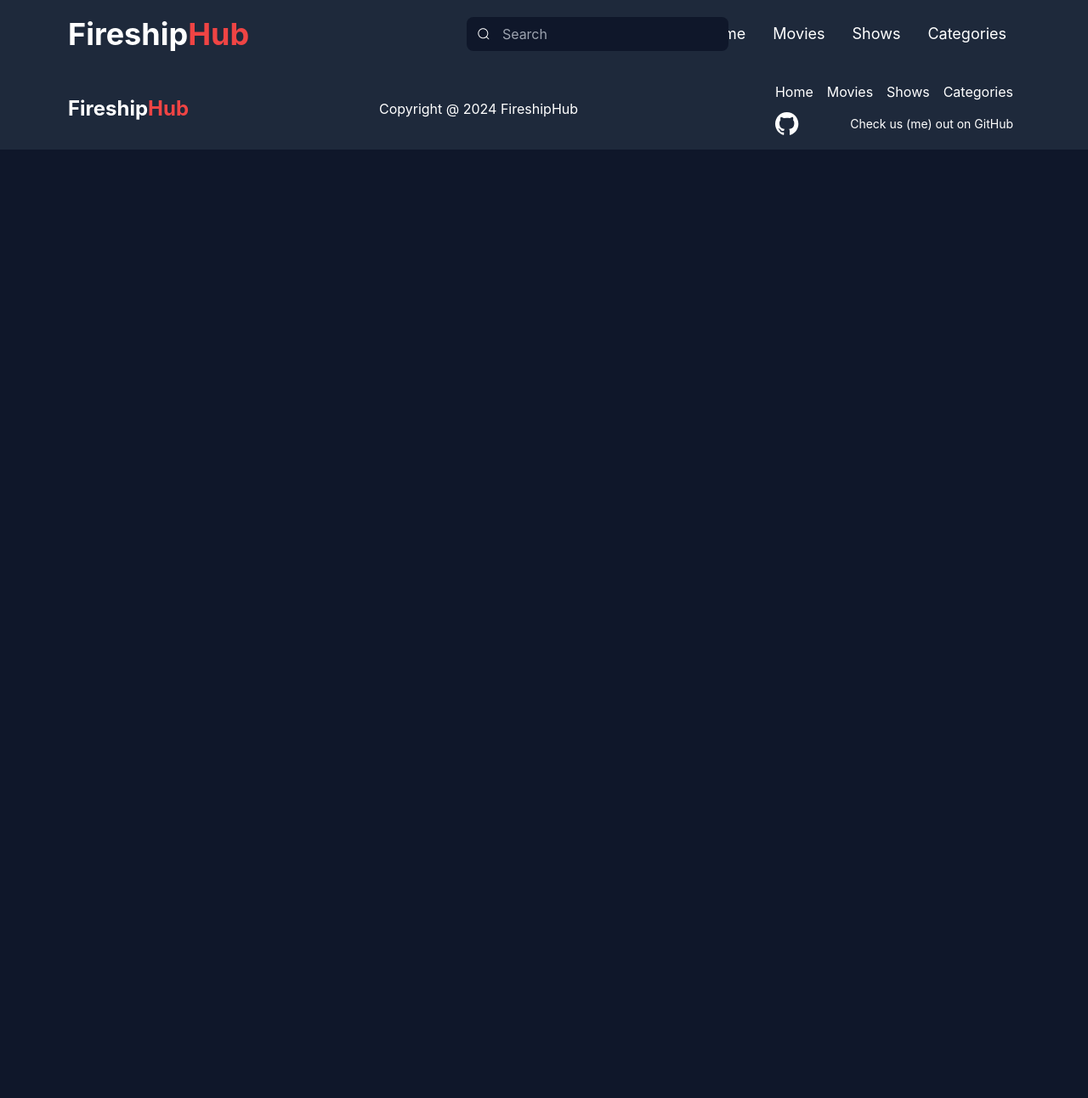
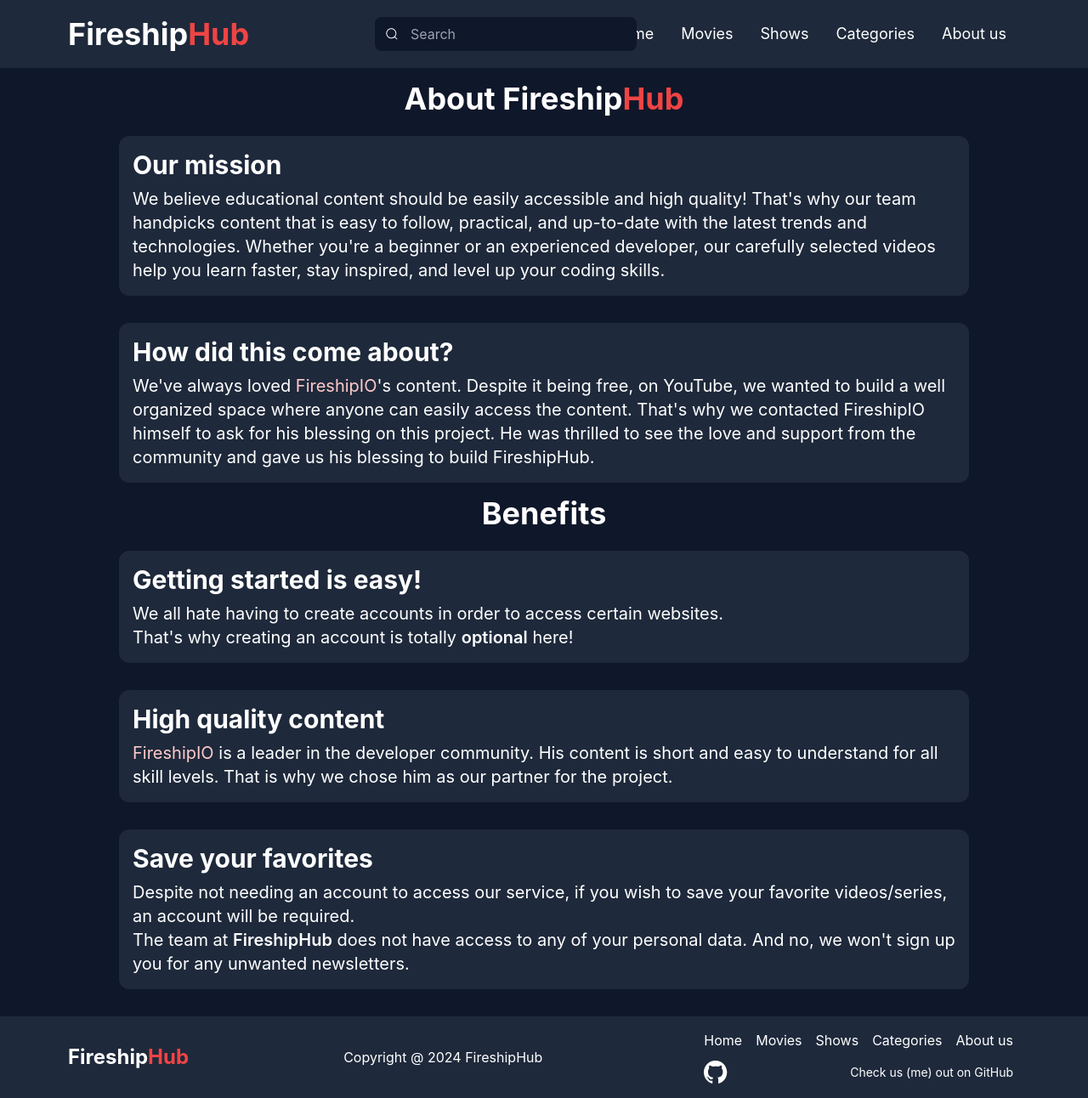
Before and after one commit to VeressIris/AtestatSeria3, a React (Create React App) app: page /about in a window 1280 px wide. Shown: the whole page at 85% size. Before the commit the page ends 800 px from the top, so only its background shows below. Built offline with nearby package versions, Linux system fonts and the light colour scheme.

Commit message:
added about page

```diff
--- a/src/App.js
+++ b/src/App.js
@@ -9,6 +9,7 @@
 import CategoryPage from "./pages/CategoryPage.js";
 import { BrowserRouter as Router, Route, Routes } from "react-router-dom";
 import videos from "./videoData.json";
+import AboutPage from "./pages/AboutPage.js";
 function App() {
   localStorage.setItem("videos", JSON.stringify(videos));
   // // get all video data
@@ -39,6 +40,7 @@
           <Route path="/shows/:name" element={<ShowPage />} />
           <Route path="/categories/" element={<CategoriesPage />} />
           <Route path="/categories/:name" element={<CategoryPage />} />
+          <Route path="/about" element={<AboutPage />} />
         </Routes>
       </div>
       <Footer />
--- a/src/components/Footer.js
+++ b/src/components/Footer.js
@@ -43,6 +43,12 @@
             >
               Categories
             </Link>
+            <Link
+              to="/about"
+              className="text-white text-md mb-1 mx-2 rounded-xl active:text-slate-400 hover:text-slate-300"
+            >
+              About us
+            </Link>
           </div>
           <div
             className="flex items-center justify-between w-full"
--- a/src/components/Navbar.js
+++ b/src/components/Navbar.js
@@ -35,6 +35,7 @@
         <MyAnchor text="Movies" link="/movies" />
         <MyAnchor text="Shows" link="/shows" />
         <MyAnchor text="Categories" link="/categories" />
+        <MyAnchor text="About us" link="/about" />
       </div>
     </div>
   );
--- /dev/null
+++ b/src/pages/AboutPage.js
@@ -0,0 +1,82 @@
+export default function AboutPage() {
+  return (
+    <div className="flex flex-col justify-center items-center py-4">
+      <h1 className="text-4xl text-white font-bold mb-2">
+        About Fireship<span className="text-red-500">Hub</span>
+      </h1>
+      <div className="bg-slate-800 my-4 p-4 rounded-xl w-[1000px]">
+        <h2 className="text-3xl text-white font-bold mb-2">Our mission</h2>
+        <p className="text-white text-xl">
+          We believe educational content should be easily accessible and high
+          quality! That's why our team handpicks content that is easy to follow,
+          practical, and up-to-date with the latest trends and technologies.
+          Whether you're a beginner or an experienced developer, our carefully
+          selected videos help you learn faster, stay inspired, and level up
+          your coding skills.
+        </p>
+      </div>
+      <div className="bg-slate-800 my-4 p-4 rounded-xl w-[1000px]">
+        <h2 className="text-3xl text-white font-bold mb-2">
+          How did this come about?
+        </h2>
+        <p className="text-white text-xl">
+          We've always loved{" "}
+          <a
+            href="https://www.youtube.com/@Fireship"
+            target="_blank"
+            className="text-red-200 hover:text-red-300 active:text-red-400"
+          >
+            FireshipIO
+          </a>
+          's content. Despite it being free, on YouTube, we wanted to build a
+          well organized space where anyone can easily access the content.
+          That's why we contacted FireshipIO himself to ask for his blessing on
+          this project. He was thrilled to see the love and support from the
+          community and gave us his blessing to build FireshipHub.
+        </p>
+      </div>
+      <h1 className="text-4xl text-white font-bold mb-2">Benefits</h1>
+      <div className="bg-slate-800 my-4 p-4 rounded-xl w-[1000px]">
+        <h2 className="text-3xl text-white font-bold mb-2">
+          Getting started is easy!
+        </h2>
+        <p className="text-white text-xl">
+          We all hate having to create accounts in order to access certain
+          websites.<br></br>
+          That's why creating an account is totally{" "}
+          <span className="font-semibold">optional</span> here!
+        </p>
+      </div>
+      <div className="bg-slate-800 my-4 p-4 rounded-xl w-[1000px]">
+        <h2 className="text-3xl text-white font-bold mb-2">
+          High quality content
+        </h2>
+        <p className="text-white text-xl">
+          <a
+            href="https://www.youtube.com/@Fireship"
+            target="_blank"
+            className="text-red-200 hover:text-red-300 active:text-red-400"
+          >
+            FireshipIO
+          </a>{" "}
+          is a leader in the developer community. His content is short and easy
+          to understand for all skill levels. That is why we chose him as our
+          partner for the project.
+        </p>
+      </div>
+      <div className="bg-slate-800 my-4 p-4 rounded-xl w-[1000px]">
+        <h2 className="text-3xl text-white font-bold mb-2">
+          Save your favorites
+        </h2>
+        <p className="text-white text-xl">
+          Despite not needing an account to access our service, if you wish to
+          save your favorite videos/series, an account will be required.
+          <br></br>
+          The team at <span className="font-semibold">FireshipHub</span> does
+          not have access to any of your personal data. And no, we won't sign up
+          you for any unwanted newsletters.
+        </p>
+      </div>
+    </div>
+  );
+}
```
Also changed, not shown: 1 other file (tests, documents, lock files or other folders).
